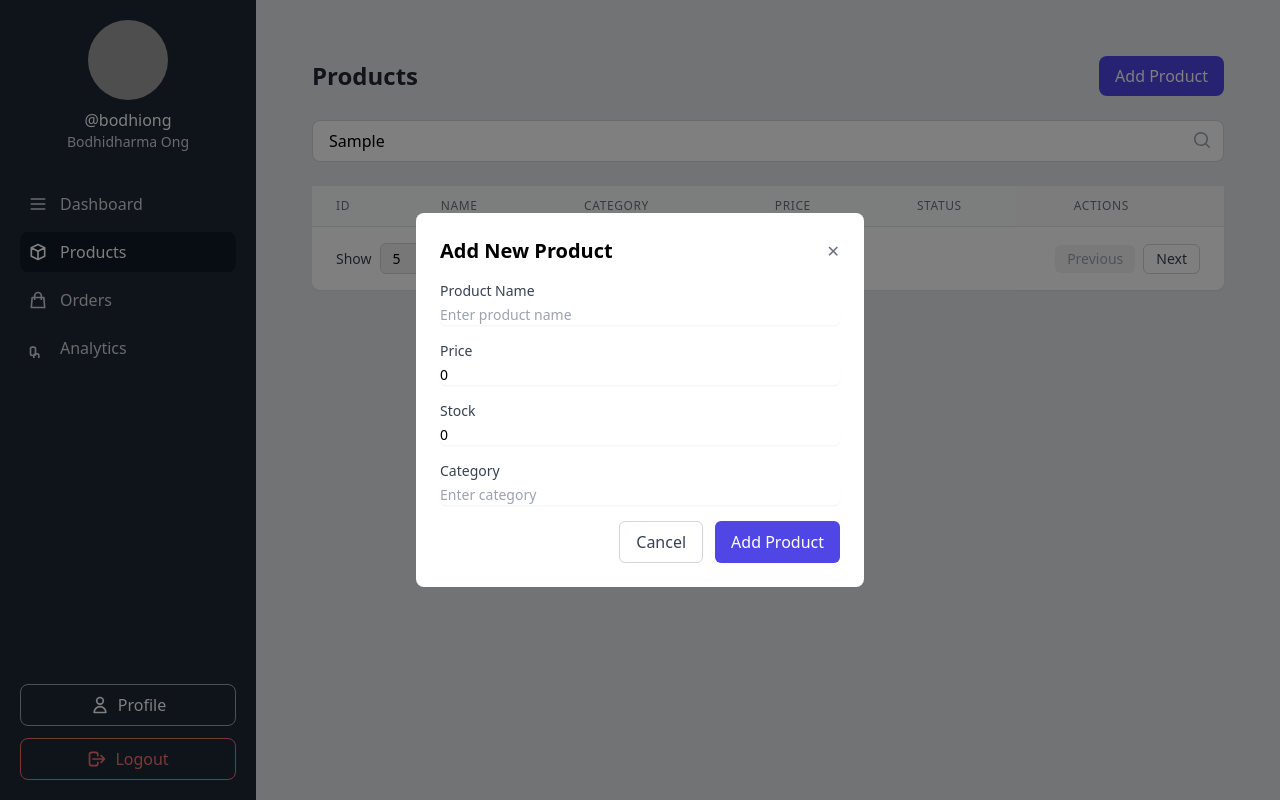
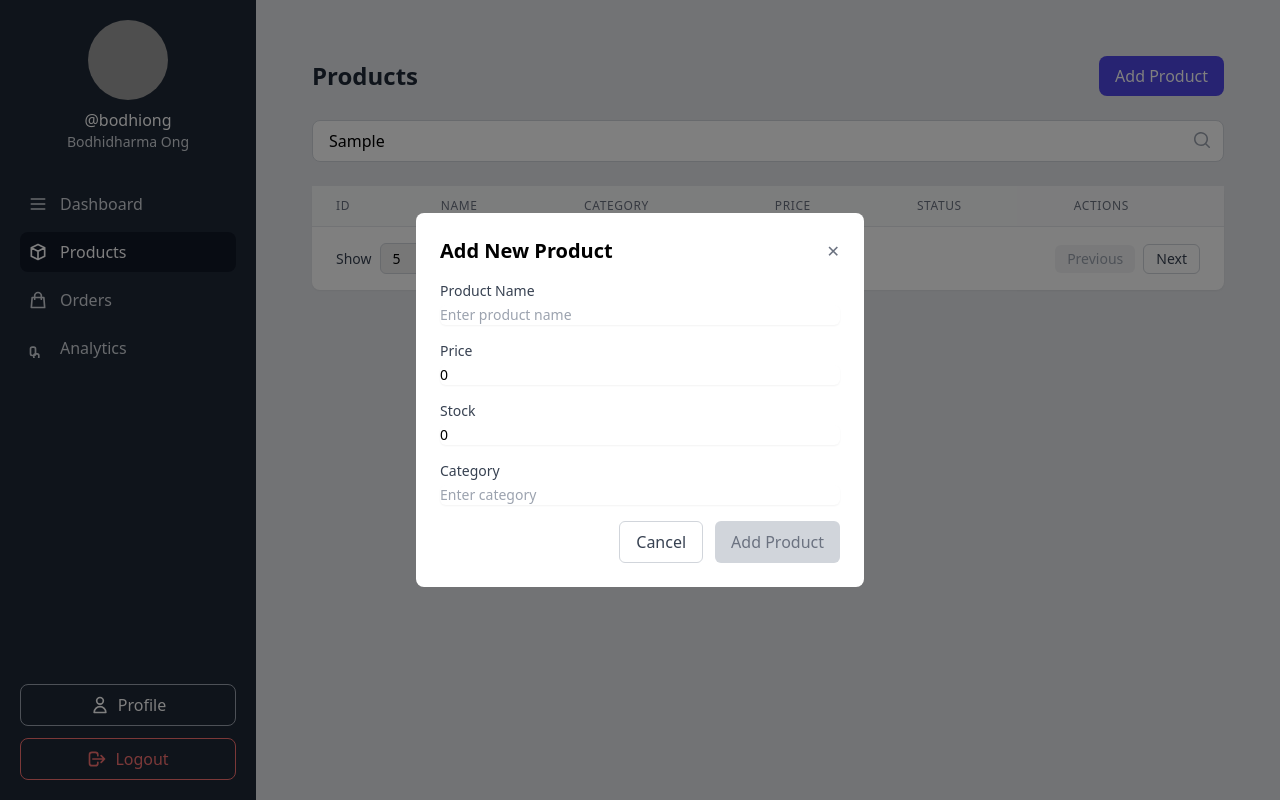
Before and after one commit to BodhiOng/Admin-Dashboard-ECommerce, a Next.js app in the folder frontend/: page /products in a window 1280 px wide. Both pictures are taken after typing "Sample" into the empty fields and a click on the button "Add Product". Built offline with nearby package versions, Linux system fonts and the light colour scheme; grey boxes are pictures that could not be loaded.

Commit message:
in addproduct modal, make isformvalid to ensure the user filled the fields properly & disable add product button until isformvalid became true

```diff
--- a/frontend/src/app/products/components/AddProductModal.tsx
+++ b/frontend/src/app/products/components/AddProductModal.tsx
@@ -27,6 +27,13 @@ const AddProductModal: React.FC<AddProductModalProps> = ({
   onAddProduct,
   onClose
 }) => {
+  // Check if all fields are filled
+  const isFormValid =
+    newProduct.name.trim() !== '' &&
+    newProduct.price > 0 &&
+    newProduct.stock >= 0 &&
+    newProduct.category.trim() !== '';
+
   return (
     // Full-screen modal overlay with semi-transparent background
     <div className="fixed inset-0 bg-black bg-opacity-50 flex items-center justify-center z-50">
@@ -72,6 +79,7 @@ const AddProductModal: React.FC<AddProductModalProps> = ({
               className="mt-1 block w-full rounded-md border-gray-300 shadow-sm focus:border-indigo-500 focus:ring-indigo-500 sm:text-sm"
               placeholder="Enter price"
               step="0.01"
+              min="0"
               required  // Ensure the field is not left empty
             />
           </div>
@@ -86,6 +94,7 @@ const AddProductModal: React.FC<AddProductModalProps> = ({
               onChange={onInputChange}
               className="mt-1 block w-full rounded-md border-gray-300 shadow-sm focus:border-indigo-500 focus:ring-indigo-500 sm:text-sm"
               placeholder="Enter stock quantity"
+              min="0"
               required  // Ensure the field is not left empty
             />
           </div>
@@ -118,7 +127,12 @@ const AddProductModal: React.FC<AddProductModalProps> = ({
             {/* Add Product button */}
             <button
               onClick={onAddProduct}
-              className="px-4 py-2 bg-indigo-600 text-white rounded-md hover:bg-indigo-700"
+              disabled={!isFormValid}
+              className={`px-4 py-2 rounded-md ${
+                isFormValid
+                  ? 'bg-indigo-600 text-white hover:bg-indigo-700'
+                  : 'bg-gray-300 text-gray-500 cursor-not-allowed'
+              }`}
             >
               Add Product
             </button>
```
